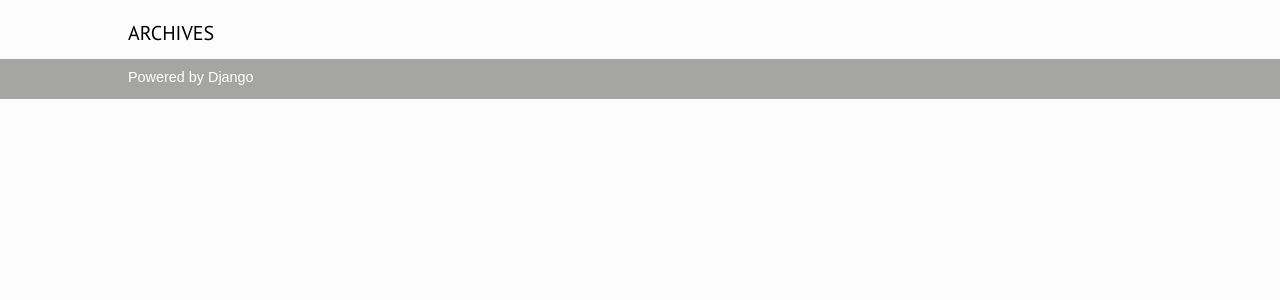
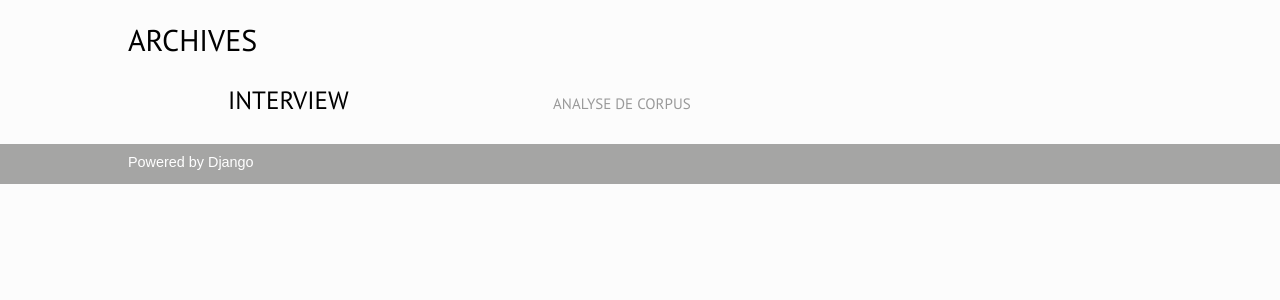
Before and after one commit to Elfhir/profilart, a Django app: template templates/blog/archives.html in a window 1280 px wide. Shown: the part 48-348 px from the top of the page. Run offline with Django 3.2, Linux system fonts and the light colour scheme; the template is opened without the code that fills it, so the values that code supplies are empty.

Commit message:
page archives

```diff
--- a/public/static/css/screen.css
+++ b/public/static/css/screen.css
@@ -47,6 +47,10 @@ footer .wrapper-content{
 .wrapper-manage-work .work img{
     width: 100%;
     margin-bottom: 5px;
+}
+
+.clear{
+	clear: both;
 }
 /****************************
  * Form
@@ -472,6 +476,77 @@ select{
 	padding: 30px;
 }
 
+.blog.archives .main-content h1{
+	font: normal normal normal 30px/40px 'PT Sans', 'sans-serif';
+	text-transform: uppercase;
+	color: #000;
+	margin: 20px 0;
+}
+
+.blog.archives h2{
+	margin-bottom: 0px;
+}
+
+.blog.archives #archive-tab{
+	margin-bottom: 20px;
+}
+
+.blog.archives #archive-tab a{
+	font: normal normal normal 15px/40px 'PT Sans', 'sans-serif';
+	margin: 0 100px;
+	text-transform: uppercase;
+	color: #999;
+	cursor: pointer;
+}
+
+.blog.archives #archive-tab a.active{
+	font: normal normal normal 25px/40px 'PT Sans', 'sans-serif';
+	color: #000;
+	cursor: default;
+}
+
+.blog.archives #archive-tab a:not(.active):hover{
+	color: #000;
+	text-decoration: underline;
+}
+
+.blog.archives .interview,
+.blog.archives .corpus{
+	position: relative;
+	clear: both;
+}
+
+.blog.archives .date{
+	color: #666;
+	font: italic normal normal 12px 'PT Sans', 'sans-serif';
+	margin-bottom: 10px;
+}
+
+.blog.archives .interview .encart p{
+	font: normal normal normal 16px/25px 'EB Garamond', 'serif';
+	margin-bottom: 10px;
+	text-align: justify;
+}
+
+.blog.archives .interview .encart a.btn{
+	position: absolute;
+	bottom: 30px;
+}
+
+.blog.archives .interview .encart p a{
+	display: block;
+	font: normal bold normal 14px 'PT Sans', 'sans-serif';
+	color: #0a7180;
+    text-decoration: none;
+}
+
+.blog.archives .interview img{
+	width: 60%;
+	margin-right: 30px;
+	margin-bottom: 30px;
+	float: left;
+}
+
 .blog.interview #interview{
 	position: relative;
 	top: 10px;
@@ -483,13 +558,17 @@ select{
 	font-size: 30px;
 }
 
+.blog.interview #interview h2 a{
+        color: #0a7180;
+        text-decoration: none;
+}
+
 .blog.interview #interview .btn{
 	position: absolute;
 	top: 0;
 	right: 0;
 	margin: 0;
 }
-
 
 .blog.interview #interview img{
 	width: 70%;
--- a/templates/blog/archives.html
+++ b/templates/blog/archives.html
@@ -3,22 +3,27 @@
 
 {% load i18n %}
 {% block content %}
-    <h2>Archives</h2>
+    <h1>Archives</h1>
+    <div id="archive-tab">
+        <a id="interview-tab">Interview</a>
+        <a id="analyse-corpus-tab">Analyse de corpus</a>
+    </div>
     {% for interview in interviews %}
-        <div id="interview" >
+        <div class="interview" >
             <h2>{% trans "blog_home_rencontreAvec"%} {{interview.artiste}}</h2>
-            <span>Le {{interview.date|date:"j F Y"}}</span>
+            <p class="date">Le {{interview.date|date:"j F Y"}}</p>
             <img src="{{MEDIA_URL}}{{interview.photo}}" />
             <div class="encart">
                 <p>{{interview.contenu}}</p>
                 <p><a href="{% url 'blog.views.interview' interview.id %}">{% trans "blog_home_lireSuite" %}</a></p>
                 <a href="" class="btn">{% trans "blog_home_voirSiteBtn" %}</a>
             </div>
+            <div class="clear"></div>
         </div>
     {% endfor %}
     {% for analyseCorpus in analyseCorpuses %}
-        <div id="corpus" >
-            <span>Le {{analyseCorpus.date|date:"j F Y"}}</span>
+        <div class="corpus" >
+            <p class="date">Le {{analyseCorpus.date|date:"j F Y"}}</p>
             <div class="encart">
                 <h2>{{analyseCorpus.titre}}</h2>
                 <p>{{analyseCorpus.contenu}}</p>
@@ -26,4 +31,29 @@
             </div>
         </div>
     {% endfor %}
+
+    <script>
+        $(document).ready( function(){
+            $('#interview-tab').addClass('active');
+            updateDisplay();
+
+            $('#archive-tab a').on('click', function(){
+                if( !$(this).hasClass("active") ){
+                    $('#archive-tab a').toggleClass("active");
+                    updateDisplay();
+                }
+            });
+
+            function updateDisplay(){
+                if($('#interview-tab').hasClass("active")){
+                    $(".interview").css({"display": "block"});
+                    $(".corpus").css({"display": "none"});
+                }
+                else{
+                    $(".interview").css({"display": "none"});
+                    $(".corpus").css({"display": "block"});
+                }
+            }
+        });
+    </script>
 {% endblock content %}
--- a/templates/blog/interview.html
+++ b/templates/blog/interview.html
@@ -4,7 +4,7 @@
 {% load i18n %}
 {% block content %}
     <div id="interview" >
-        <h2>{% trans "blog_home_rencontreAvec"%} {{interview.artiste}}</h2>
+        <h2>{% trans "blog_home_rencontreAvec"%} <a href=''>{{interview.artiste}}</a></h2>
         <a href="" class="btn">{% trans "blog_home_voirSiteBtn" %}</a>
         <img src="{{MEDIA_URL}}{{interview.photo}}" />
         <div class="encart">
```
Also changed, not shown: 1 other file. Lines whose indentation alone changed are shown as unchanged.
